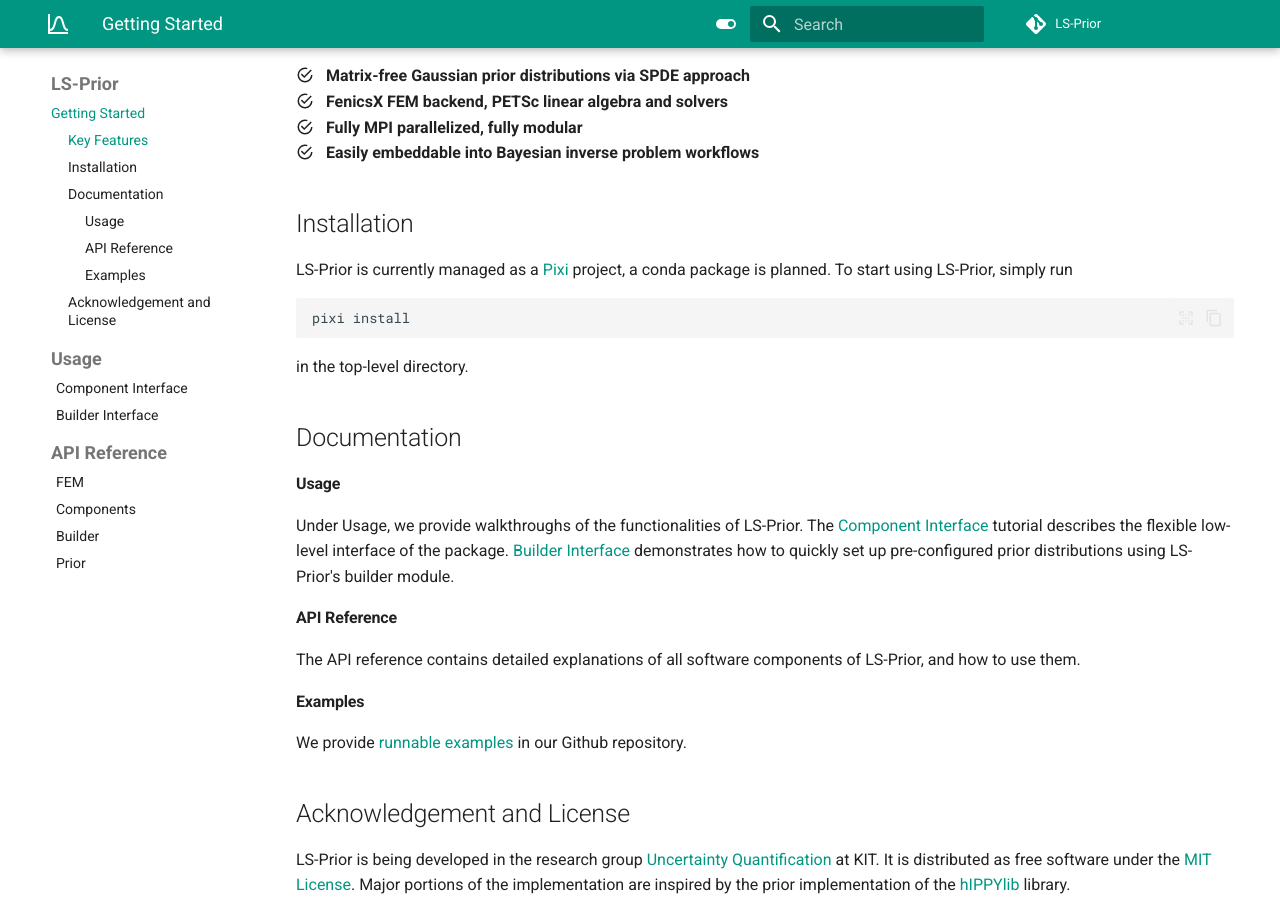
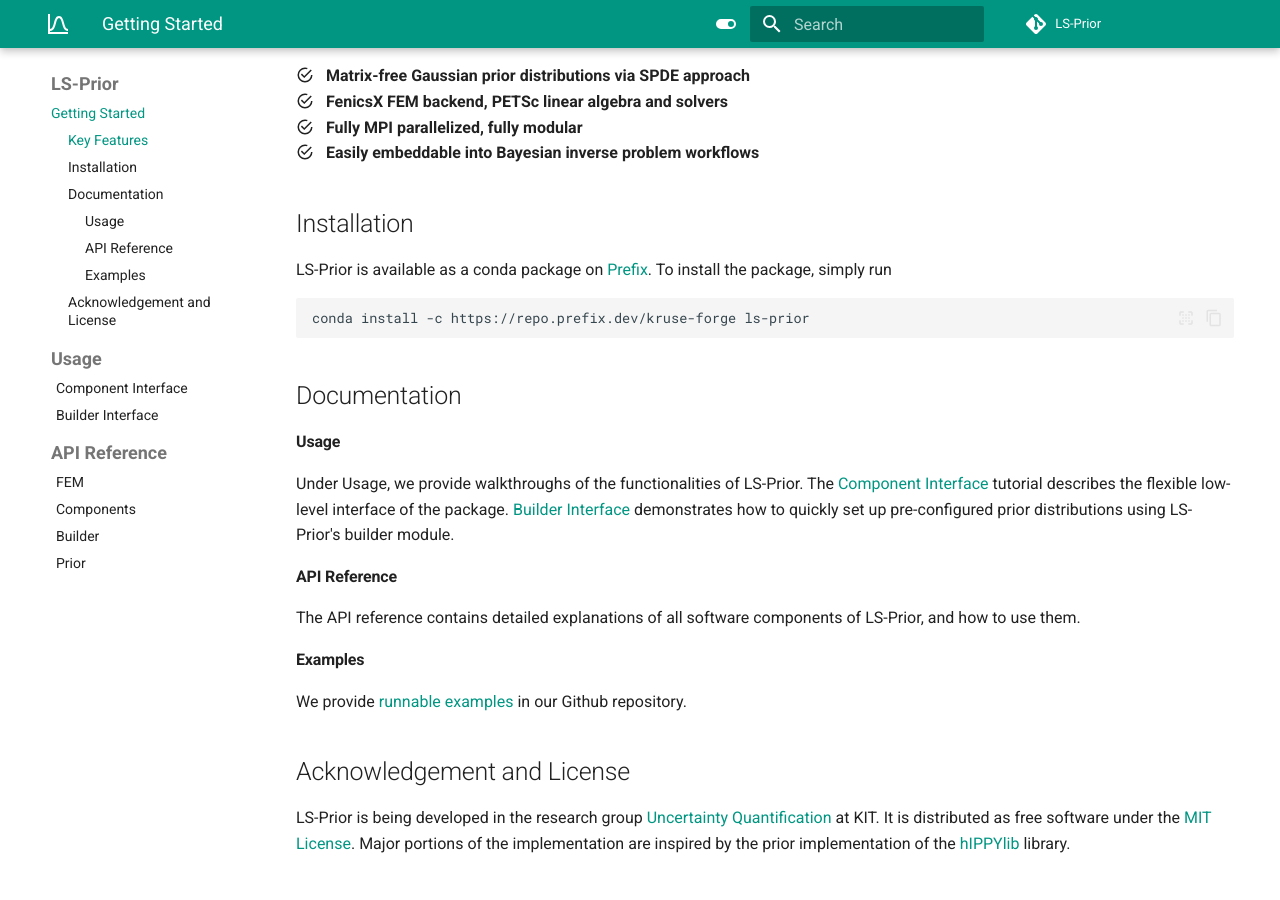
Before and after one commit to UQatKIT/LS-Prior, an MkDocs documentation site: the page built from docs/index.md, in a window 1280 px wide and 900 px high, scrolled down 492 px. Built offline with MkDocs 1.6.1 and Material for MkDocs 9.7.7, drawn with Linux system fonts in a browser that asks for light colours; comment, search, counter and statistics services are not loaded.

Commit message:
docs: Update installation instructions

````diff
--- a/docs/index.md
+++ b/docs/index.md
@@ -22,11 +22,10 @@
 
 ## Installation
 
-LS-Prior is currently managed as a [Pixi](https://pixi.sh/latest/) project, a conda package is planned. To start using LS-Prior, simply run
+LS-Prior is available as a conda package on [Prefix](https://prefix.dev/channels/kruse-forge/packages/ls-prior). To install the package, simply run
 ```bash
-pixi install
+conda install -c https://repo.prefix.dev/kruse-forge ls-prior
 ```
-in the top-level directory.
 
 ## Documentation
 
````
Also changed, not shown: README.md (+2 -4 lines).
